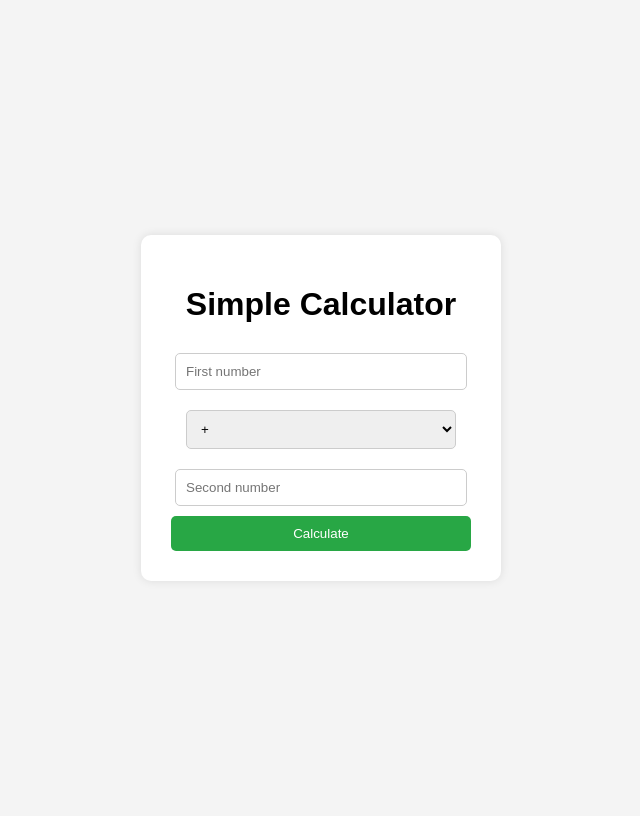
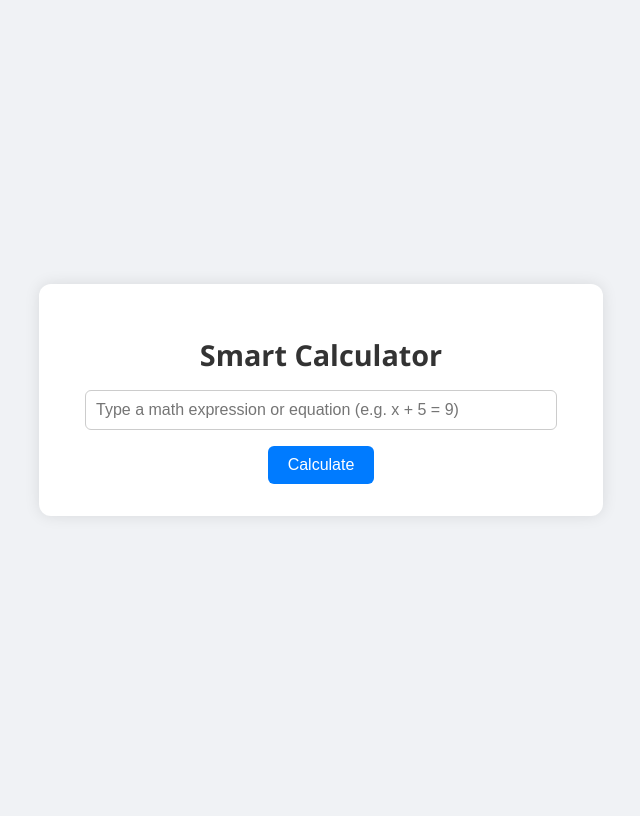
Before and after one commit to fivelidz/flask-calculator-pro, a Flask app: page / in a window 1280 px wide. Shown: the whole page, without its empty margins (319-959 px from the left). After the commit the page ends 516 px from the top, so only its background shows below. Run offline with Flask 3, Linux system fonts and the light colour scheme.

Commit message:
Update: added order of operations and basic equation solving

```diff
--- a/app.py
+++ b/app.py
@@ -1,31 +1,57 @@
 from flask import Flask, render_template, request
+import re
 
 app = Flask(__name__)
+
+def safe_eval(expr):
+    """Safely evaluate basic math expressions with order of operations."""
+    # Only allow numbers and math symbols
+    if not re.match(r'^[\d\s\+\-\*/\(\)\.]+$', expr):
+        raise ValueError("Invalid characters in expression")
+    return eval(expr, {"__builtins__": None}, {})
+
+def solve_for_x(equation):
+    """Solve simple linear equations of the form: x + 5 = 9"""
+    try:
+        # Remove spaces
+        equation = equation.replace(" ", "")
+        left, right = equation.split("=")
+        if "x" not in equation:
+            raise ValueError("No variable to solve for.")
+
+        # Move all terms to one side: ax + b = c → ax = c - b
+        if "x" in left:
+            left_expr = left.replace("x", "1*x")
+            result = safe_eval(right) - safe_eval(re.sub(r"x", "0", left_expr))
+            coeff = safe_eval(left_expr.replace("x", "1"))
+        else:
+            right_expr = right.replace("x", "1*x")
+            result = safe_eval(left) - safe_eval(re.sub(r"x", "0", right_expr))
+            coeff = -safe_eval(right_expr.replace("x", "1"))
+
+        if coeff == 0:
+            return "No solution (x cancels out)"
+        return result / coeff
+    except Exception as e:
+        return f"Could not solve equation: {str(e)}"
 
 @app.route("/", methods=["GET", "POST"])
 def index():
     result = None
+    expression = ""
+
     if request.method == "POST":
+        expression = request.form["expression"]
+
         try:
-            num1 = float(request.form["num1"])
-            num2 = float(request.form["num2"])
-            operator = request.form["operator"]
+            if "=" in expression:
+                result = solve_for_x(expression)
+            else:
+                result = safe_eval(expression)
+        except Exception as e:
+            result = f"Error: {str(e)}"
 
-            if operator == "+":
-                result = num1 + num2
-            elif operator == "-":
-                result = num1 - num2
-            elif operator == "*":
-                result = num1 * num2
-            elif operator == "/":
-                result = "Error: Division by zero!" if num2 == 0 else num1 / num2
-            else:
-                result = "Invalid operator."
-
-        except ValueError:
-            result = "Invalid input. Please enter numbers only."
-
-    return render_template("index.html", result=result)
+    return render_template("index.html", result=result, expression=expression)
 
 if __name__ == "__main__":
     app.run(host="0.0.0.0", port=3000)
--- a/static/style.css
+++ b/static/style.css
@@ -1,6 +1,8 @@
 body {
-    font-family: Arial, sans-serif;
-    background: #f4f4f4;
+    font-family: "Segoe UI", Tahoma, Geneva, Verdana, sans-serif;
+    background-color: #f0f2f5;
+    margin: 0;
+    padding: 0;
     display: flex;
     justify-content: center;
     align-items: center;
@@ -8,41 +10,46 @@ body {
 }
 
 .container {
-    background: white;
-    padding: 30px;
-    border-radius: 10px;
-    box-shadow: 0px 0px 10px rgba(0,0,0,0.1);
-    width: 300px;
+    background: #fff;
+    padding: 2rem;
+    border-radius: 12px;
+    box-shadow: 0 0 15px rgba(0,0,0,0.1);
+    width: 90%;
+    max-width: 500px;
     text-align: center;
 }
 
 h1 {
-    margin-bottom: 20px;
+    margin-bottom: 1rem;
+    font-size: 1.8rem;
+    color: #333;
 }
 
-input, select {
+input[type="text"] {
     width: 90%;
     padding: 10px;
-    margin: 10px 0;
+    font-size: 1rem;
     border: 1px solid #ccc;
-    border-radius: 5px;
+    border-radius: 6px;
+    margin-bottom: 1rem;
 }
 
 button {
-    width: 100%;
-    padding: 10px;
-    background-color: #28a745;
+    background-color: #007bff;
     color: white;
+    padding: 10px 20px;
     border: none;
-    border-radius: 5px;
+    border-radius: 6px;
+    font-size: 1rem;
     cursor: pointer;
 }
 
 button:hover {
-    background-color: #218838;
+    background-color: #0056b3;
 }
 
 .result {
-    margin-top: 20px;
-    font-size: 1.2em;
+    margin-top: 1rem;
+    font-size: 1.2rem;
+    color: #222;
 }
--- a/templates/index.html
+++ b/templates/index.html
@@ -2,24 +2,20 @@
 <html lang="en">
 <head>
   <meta charset="UTF-8">
-    <title>Flask Calculator</title>
+  <title>Smart Calculator</title>
   <link rel="stylesheet" href="{{ url_for('static', filename='style.css') }}">
 </head>
 <body>
   <div class="container">
-        <h1>Simple Calculator</h1>
+    <h1>Smart Calculator</h1>
     <form method="POST">
-            <input type="number" name="num1" step="any" placeholder="First number" required>
-
-            <select name="operator" required>
-                <option value="+">+</option>
-                <option value="-">-</option>
-                <option value="*">*</option>
-                <option value="/">/</option>
-            </select>
-
-            <input type="number" name="num2" step="any" placeholder="Second number" required>
-
+      <input
+        type="text"
+        name="expression"
+        placeholder="Type a math expression or equation (e.g. x + 5 = 9)"
+        value="{{ expression }}"
+        required
+      >
       <button type="submit">Calculate</button>
     </form>
 
```
Lines whose indentation alone changed are shown as unchanged.
